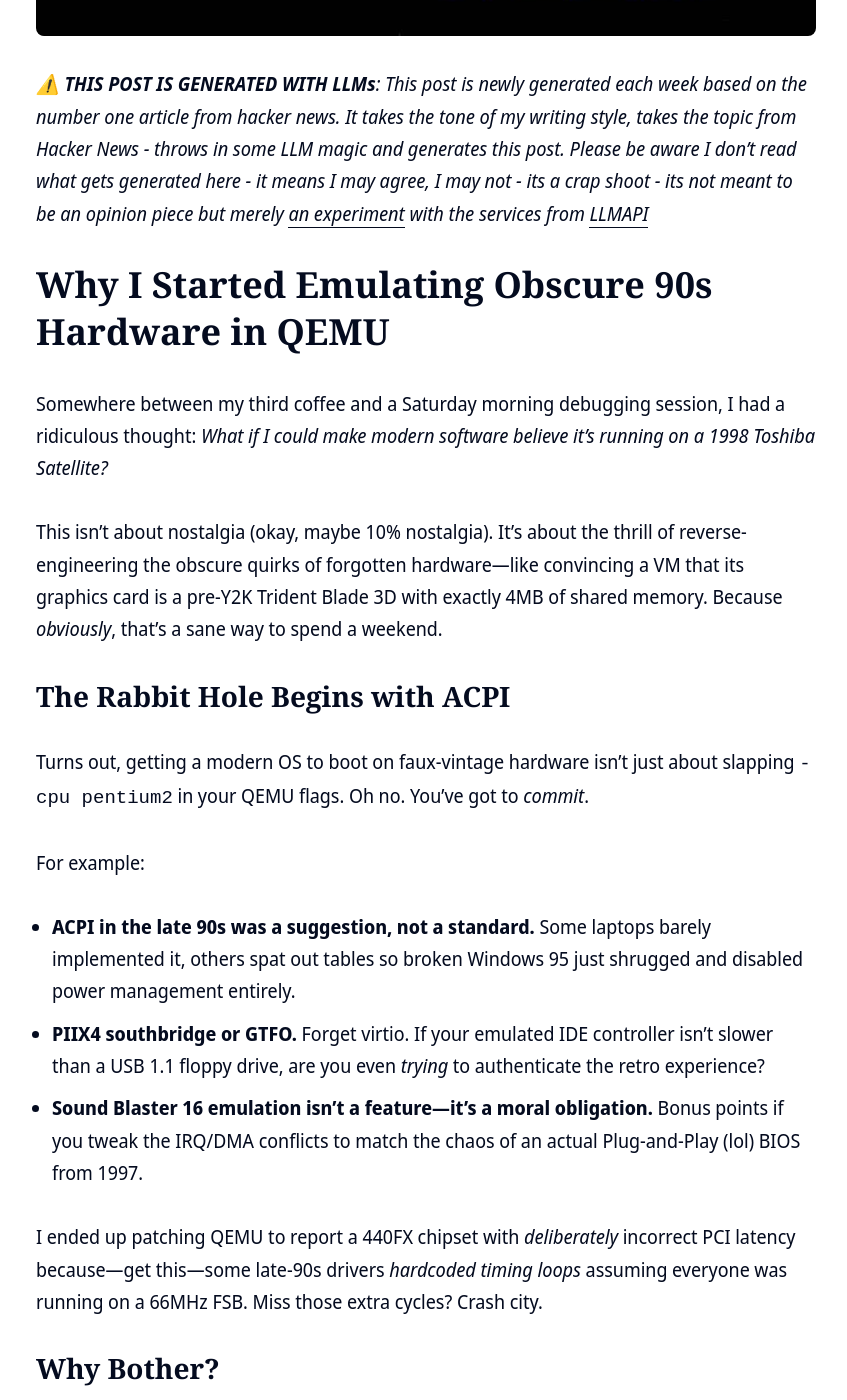
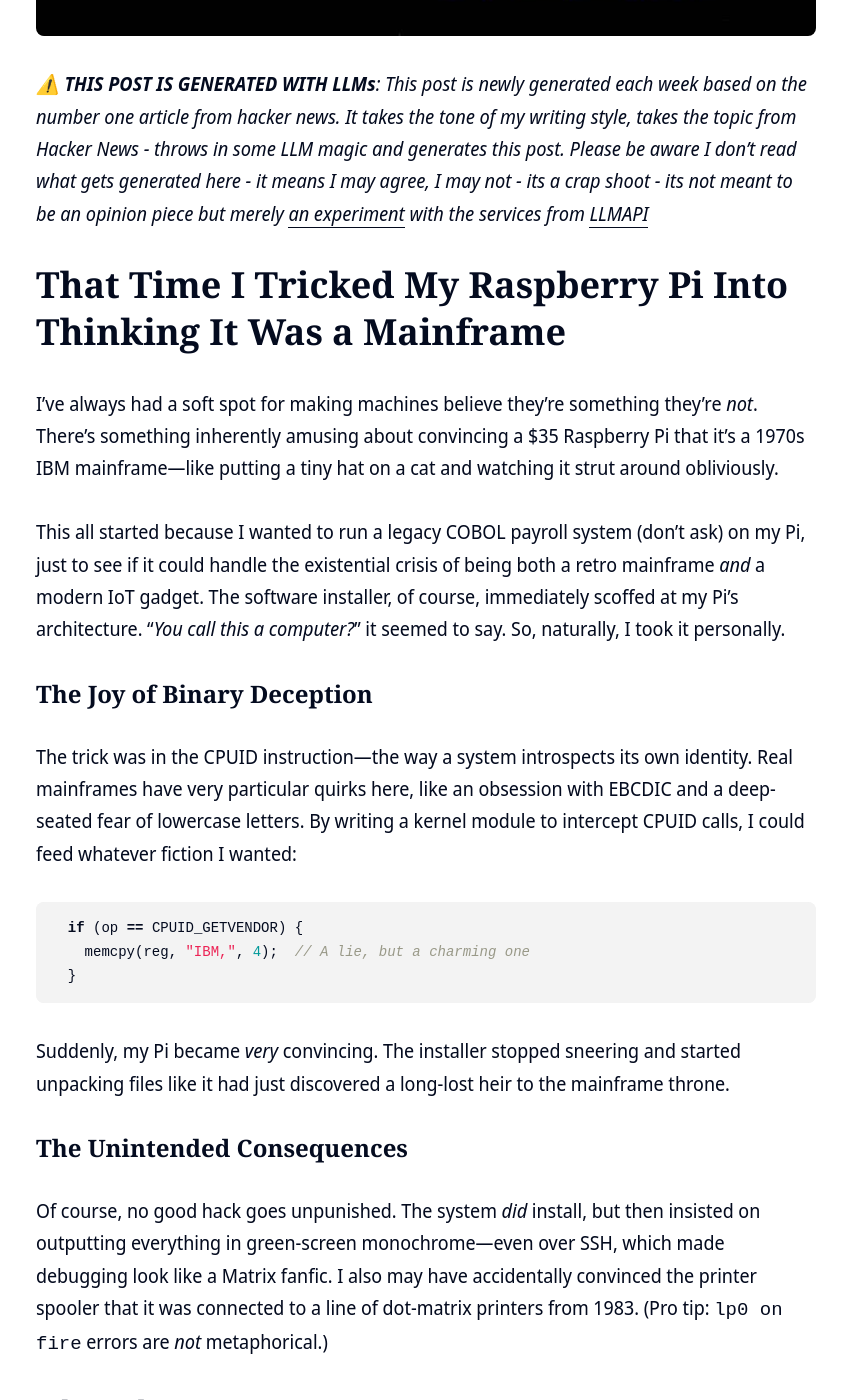
Before and after one commit to clintjb/clintjb.github.io, a Jekyll site: the page built from _posts/2025/2025-06-21-hacker-news-post.md, in a window 1280 px wide and 1400 px high, scrolled down 839 px. Shown: the whole window, without its empty margins (214-1061 px from the left). Built offline with Jekyll 4.4.1, drawn with Linux system fonts in a browser that asks for light colours; nearby versions of some CDN libraries; some of the changed text lies outside the part shown.

Commit message:
Updated Weekly Post

````diff
--- a/_posts/2025/2025-06-21-hacker-news-post.md
+++ b/_posts/2025/2025-06-21-hacker-news-post.md
@@ -13,42 +13,31 @@ image: '/images/posts/2025/weekly.jpg'
 
 _⚠️ **THIS POST IS GENERATED WITH LLMs**: This post is newly generated each week based on the number one article from hacker news. It takes the tone of my writing style, takes the topic from Hacker News - throws in some LLM magic and generates this post. Please be aware I don't read what gets generated here - it means I may agree, I may not - its a crap shoot - its not meant to be an opinion piece but merely [an experiment](https://github.com/clintjb/Weekly-Post) with the services from [LLMAPI](https://docs.llmapi.com/quickstart#available-models)_
 
-# Why I Started Emulating Obscure 90s Hardware in QEMU
+# That Time I Tricked My Raspberry Pi Into Thinking It Was a Mainframe
 
-Somewhere between my third coffee and a Saturday morning debugging session, I had a ridiculous thought: *What if I could make modern software believe it’s running on a 1998 Toshiba Satellite?*
+I’ve always had a soft spot for making machines believe they’re something they’re *not*. There’s something inherently amusing about convincing a $35 Raspberry Pi that it’s a 1970s IBM mainframe—like putting a tiny hat on a cat and watching it strut around obliviously.
 
-This isn’t about nostalgia (okay, maybe 10% nostalgia). It’s about the thrill of reverse-engineering the obscure quirks of forgotten hardware—like convincing a VM that its graphics card is a pre-Y2K Trident Blade 3D with exactly 4MB of shared memory. Because *obviously*, that’s a sane way to spend a weekend.
+This all started because I wanted to run a legacy COBOL payroll system (don’t ask) on my Pi, just to see if it could handle the existential crisis of being both a retro mainframe *and* a modern IoT gadget. The software installer, of course, immediately scoffed at my Pi’s architecture. “*You call this a computer?*” it seemed to say. So, naturally, I took it personally.
 
-## The Rabbit Hole Begins with ACPI
+### The Joy of Binary Deception
+The trick was in the CPUID instruction—the way a system introspects its own identity. Real mainframes have very particular quirks here, like an obsession with EBCDIC and a deep-seated fear of lowercase letters. By writing a kernel module to intercept CPUID calls, I could feed whatever fiction I wanted:
 
-Turns out, getting a modern OS to boot on faux-vintage hardware isn’t just about slapping `-cpu pentium2` in your QEMU flags. Oh no. You’ve got to *commit*.
+```c
+  if (op == CPUID_GETVENDOR) {
+    memcpy(reg, "IBM,", 4);  // A lie, but a charming one
+  }
+```
 
-For example:
-- **ACPI in the late 90s was a suggestion, not a standard.** Some laptops barely implemented it, others spat out tables so broken Windows 95 just shrugged and disabled power management entirely.
-- **PIIX4 southbridge or GTFO.** Forget virtio. If your emulated IDE controller isn’t slower than a USB 1.1 floppy drive, are you even *trying* to authenticate the retro experience?
-- **Sound Blaster 16 emulation isn’t a feature—it’s a moral obligation.** Bonus points if you tweak the IRQ/DMA conflicts to match the chaos of an actual Plug-and-Play (lol) BIOS from 1997.
+Suddenly, my Pi became *very* convincing. The installer stopped sneering and started unpacking files like it had just discovered a long-lost heir to the mainframe throne.
 
-I ended up patching QEMU to report a 440FX chipset with *deliberately* incorrect PCI latency because—get this—some late-90s drivers *hardcoded timing loops* assuming everyone was running on a 66MHz FSB. Miss those extra cycles? Crash city.
+### The Unintended Consequences
+Of course, no good hack goes unpunished. The system *did* install, but then insisted on outputting everything in green-screen monochrome—even over SSH, which made debugging look like a Matrix fanfic. I also may have accidentally convinced the printer spooler that it was connected to a line of dot-matrix printers from 1983. (Pro tip: `lp0 on fire` errors are *not* metaphorical.)
 
-## Why Bother?
+### Why Bother?
+Because it’s *fun*. There’s a certain artistry in bending a system’s perception of itself. And honestly, the look on my colleague’s face when I told them our “production mainframe” was running on a credit-card-sized computer was worth every kernel panic.
 
-Three reasons:
-1. **Malware analysis.** Some ancient ransomware still checks for ‘90s hardware quirks before detonating (yes, really).
-2. **Software preservation.** Ever tried running a “Windows 98 compatible” CAD program from 2001 on anything post-XP? *Exactly.*
-3. **Sheer, unrepentant nerd joy.** There’s something poetic about wrestling with a virtual Phoenix BIOS just to hear the Gateway 2000 startup chime again.
+Next target: making my smart toaster think it’s a Super Nintendo. (Don’t worry, I’ll disable the actual heating element first.)
 
-## The Moment of Truth
+—
 
-After a week of tweaking SMBIOS tables and faking a 800x600 CRT monitor through EDID overrides, I finally booted Windows 98 SE. The resolution was *glorious*. The drivers complained. The virtual hard disk screeched like a real 4200rpm IDE drive.
-
-And then—like magic—a forgotten Win32 popup appeared:
-*“This program is optimized for Intel Pentium II processors.”*
-
-**Perfection.**
-
----
-
-*Footnotes for the curious:*
-- Yes, you *can* emulate a specific Award BIOS checksum by hex-editing QEMU’s DSDT. No, your partner will not understand why you’re grinning about it.
-- The project repo is 70% code, 30% angry comments like *“WHY DID COMPAQ USE THIS NON-STANDARD APIC?!”*
-- Next goal: Emulate a Toshiba *with* the infamous ‘docking station detect’ bug. Because suffering builds character.*
+*If you’ve ever tricked hardware into an identity crisis, I’d love to hear about it. Bonus points if it involved a toaster.*
````
